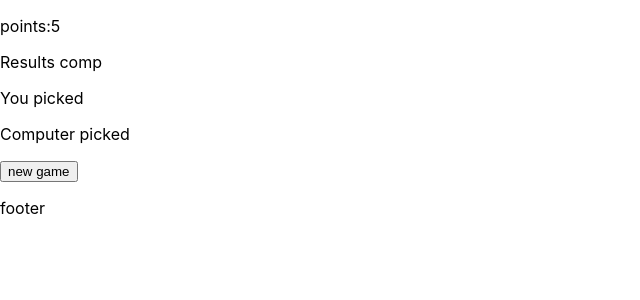
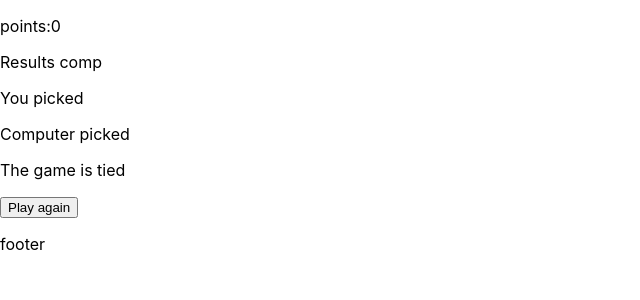
Before and after one commit to san00/game, a React (Create React App) app in the folder game-app/: page /results in a window 1280 px wide. Shown: the top 300 px of the page, without its empty margins (0-640 px from the left). Built offline with nearby package versions, Linux system fonts and the light colour scheme.

Commit message:
Update results & display winner

```diff
--- a/game-app/src/App.tsx
+++ b/game-app/src/App.tsx
@@ -10,9 +10,11 @@ import Results from "./components/Results";
 import "./App.css";
 
 const App: React.FC<Record<string, never>> = () => {
-	const [score, setScore] = useState<number>(5);
+	const [score, setScore] = useState<number>(0);
 	const [userChoice, setUserChoice] = useState<string | undefined>();
 	const [compChoice, setCompChoice] = useState<string | number | undefined>();
+	const [userMessage, setUserMessage] = useState<string>("");
+
 	return (
 		<Router>
 			<main>
@@ -22,7 +24,7 @@ const App: React.FC<Record<string, never>> = () => {
 						<Game setUserChoice={setUserChoice} setCompChoice={setCompChoice} />
 					</Route>
 					<Route path="/results">
-						<Results setScore={setScore} choice={userChoice} computerChoice={compChoice} />
+						<Results score={score} setScore={setScore} choice={userChoice} computerChoice={compChoice} userMessage={userMessage} setUserMessage={setUserMessage} />
 					</Route>
 				</Switch>
 				<Footer />
--- a/game-app/src/components/Results.tsx
+++ b/game-app/src/components/Results.tsx
@@ -1,20 +1,45 @@
-import React from "react";
+import React, { useEffect } from "react";
 import { Link } from "react-router-dom"
 interface ResultsProps {
     setScore: (score: number) => void;
     choice: string | undefined;
     computerChoice: string | number | undefined;
+    score: number
+    setUserMessage: (message: string) => void;
+    userMessage: string
 }
 
-const Results: React.FC<ResultsProps> = ({ choice, setScore, computerChoice }: ResultsProps) => {
+
+
+
+const Results: React.FC<ResultsProps> = ({ choice, score, setScore, userMessage, setUserMessage, computerChoice }: ResultsProps) => {
+    useEffect(() => {
+        const res = () => {
+            if (choice === computerChoice) {
+                setUserMessage("The game is tied")
+            } else {
+                if (choice === "rock" && computerChoice === "scissors" ||
+                    choice === "paper" && computerChoice === "rock" ||
+                    choice === "scissors" && computerChoice === "paper") {
+                    setScore(score += 1)
+                    return setUserMessage("Player wins")
+                }
+                setScore(score -= 1)
+                setUserMessage("comp wins")
+            }
+        }
+        res()
+    }, [setScore])
+
+
     return (
         <div>
             <p>Results comp</p>
             <p>You picked {choice}</p>
             <p>Computer picked {computerChoice}</p>
-
+            <p>{userMessage}</p>
             <Link to="/">
-                <button>new game</button>
+                <button>Play again</button>
             </Link>
         </div>
     );
```
